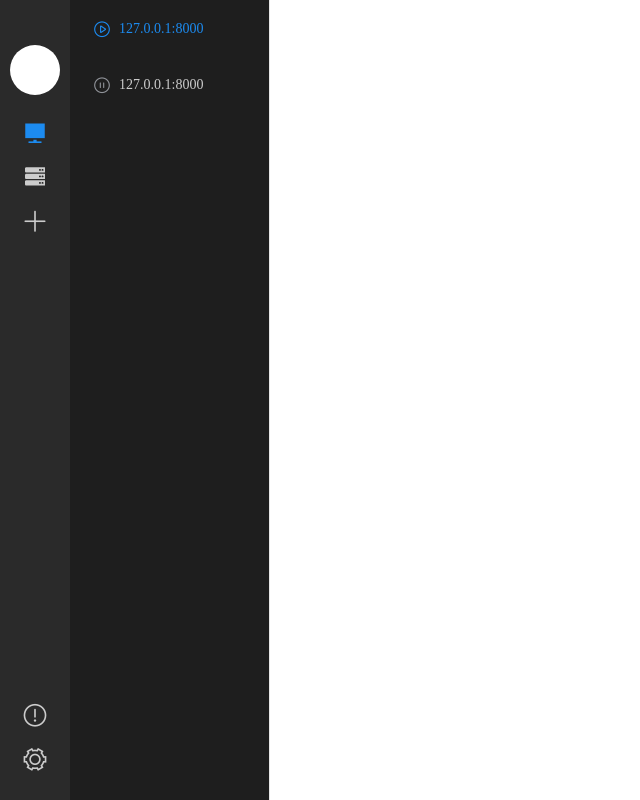
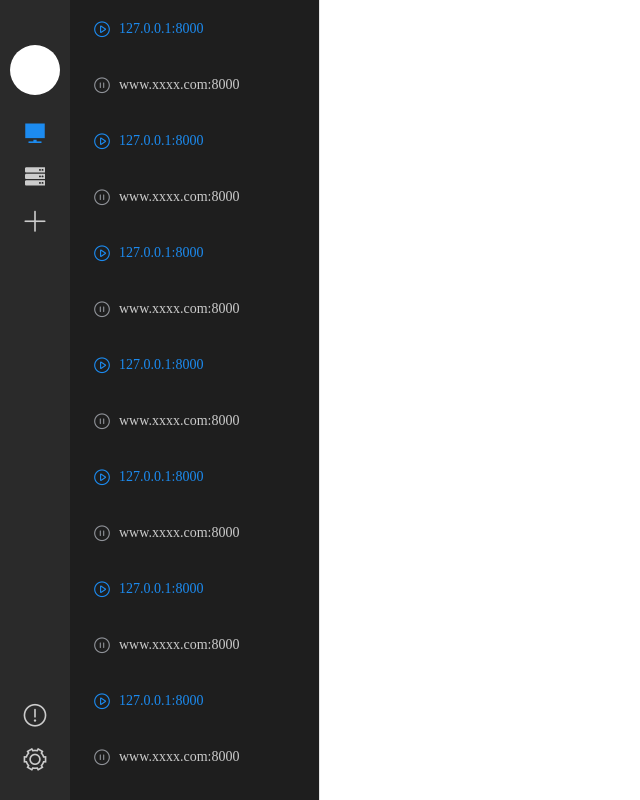
Before and after one commit to AochongZhang/TDT, a Vue app: page /#/client in a window 1280 px wide. Shown: the whole page, without its empty margins (0-640 px from the left). Built offline with nearby package versions, Linux system fonts and the light colour scheme.

Commit message:
实现列表滚动

```diff
--- a/src/App.vue
+++ b/src/App.vue
@@ -1,7 +1,10 @@
 <template>
-  <div id="app">
-    <LeftBar />
-    <router-view />
+  <div id="app" class="base">
+    <LeftBar class="base" :style="{width: leftBarWidth}" />
+    <router-view
+      class="base"
+      :style="{width: clientWidth - leftBarWidth + 'px', left: leftBarWidth + 'px'}"
+    />
   </div>
 </template>
 
@@ -12,6 +15,26 @@ export default {
   name: "app",
   components: {
     LeftBar
+  },
+  data() {
+    return {
+      leftBarWidth: 70,
+      clientWidth: document.documentElement.clientWidth,
+      clientHeight: document.documentElement.clientHeight
+    };
+  },
+  watch: {
+    clientWidth(val) {
+      console.log(val);
+    }
+  },
+  mounted() {
+    var _this = this;
+    window.onresize = function() {
+      // 定义窗口大小变更通知事件
+      _this.clientWidth = document.documentElement.clientWidth;
+      _this.clientHeight = document.documentElement.clientHeight;
+    };
   }
 };
 </script>
@@ -22,8 +45,12 @@ export default {
   padding: 0;
 }
 
+.base {
+  height: 100vh !important;
+  position: absolute !important;
+}
+
 #app {
   width: 100%;
-  height: 100vh;
 }
 </style>
--- /dev/null
+++ b/src/components/Console.vue
@@ -0,0 +1,19 @@
+<template>
+  <div id="console">console</div>
+</template>
+
+<script>
+export default {
+  name: "Console"
+};
+</script>
+
+<style>
+#console {
+  height: 100vh;
+  background-color: #ccc;
+  position: absolute;
+  left: 270px;
+  color: #000;
+}
+</style>
--- a/src/components/LeftBar.vue
+++ b/src/components/LeftBar.vue
@@ -45,9 +45,6 @@ export default {
 
 <style>
 #left-bar {
-  float: left;
-  width: 70px;
-  height: 100vh;
   padding: 20px 10px;
   box-sizing: border-box;
   text-align: center;
--- a/src/components/List.vue
+++ b/src/components/List.vue
@@ -1,5 +1,6 @@
 <template>
   <div id="list">
+    <el-scrollbar>
       <el-menu
         default-active="2"
         class="el-list"
@@ -13,9 +14,66 @@
         </el-menu-item>
         <el-menu-item class="item" index="4">
           <i class="el-icon-video-pause"></i>
+          <span slot="title">www.xxxx.com:8000</span>
+        </el-menu-item>
+        <el-menu-item class="item" index="2">
+          <i class="el-icon-video-play"></i>
           <span slot="title">127.0.0.1:8000</span>
         </el-menu-item>
+        <el-menu-item class="item" index="4">
+          <i class="el-icon-video-pause"></i>
+          <span slot="title">www.xxxx.com:8000</span>
+        </el-menu-item>
+        <el-menu-item class="item" index="2">
+          <i class="el-icon-video-play"></i>
+          <span slot="title">127.0.0.1:8000</span>
+        </el-menu-item>
+        <el-menu-item class="item" index="4">
+          <i class="el-icon-video-pause"></i>
+          <span slot="title">www.xxxx.com:8000</span>
+        </el-menu-item>
+        <el-menu-item class="item" index="2">
+          <i class="el-icon-video-play"></i>
+          <span slot="title">127.0.0.1:8000</span>
+        </el-menu-item>
+        <el-menu-item class="item" index="4">
+          <i class="el-icon-video-pause"></i>
+          <span slot="title">www.xxxx.com:8000</span>
+        </el-menu-item>
+        <el-menu-item class="item" index="2">
+          <i class="el-icon-video-play"></i>
+          <span slot="title">127.0.0.1:8000</span>
+        </el-menu-item>
+        <el-menu-item class="item" index="4">
+          <i class="el-icon-video-pause"></i>
+          <span slot="title">www.xxxx.com:8000</span>
+        </el-menu-item>
+        <el-menu-item class="item" index="2">
+          <i class="el-icon-video-play"></i>
+          <span slot="title">127.0.0.1:8000</span>
+        </el-menu-item>
+        <el-menu-item class="item" index="4">
+          <i class="el-icon-video-pause"></i>
+          <span slot="title">www.xxxx.com:8000</span>
+        </el-menu-item>
+        <el-menu-item class="item" index="2">
+          <i class="el-icon-video-play"></i>
+          <span slot="title">127.0.0.1:8000</span>
+        </el-menu-item>
+        <el-menu-item class="item" index="4">
+          <i class="el-icon-video-pause"></i>
+          <span slot="title">www.xxxx.com:8000</span>
+        </el-menu-item>
+        <el-menu-item class="item" index="2">
+          <i class="el-icon-video-play"></i>
+          <span slot="title">127.0.0.1:8000</span>
+        </el-menu-item>
+        <el-menu-item class="item" index="4">
+          <i class="el-icon-video-pause"></i>
+          <span slot="title">www.xxxx.com:8000</span>
+        </el-menu-item>
       </el-menu>
+    </el-scrollbar>
   </div>
 </template>
 
@@ -27,13 +85,16 @@ export default {
 
 <style>
 #list {
-    width: 200px;
-    position: absolute;
-    left: 70px;
-    overflow: auto;
+  /* width: 210px; */
+  /* overflow: auto; */
 }
 
 .el-list {
-    height: 100vh;
+  height: 100vh;
+}
+
+.item {
+  overflow: hidden;
+  text-overflow: ellipsis;
 }
 </style>
--- a/src/components/Panel.vue
+++ b/src/components/Panel.vue
@@ -1,11 +1,17 @@
 <template>
   <div id="panel">
-    <List />
+    <!-- <div class=""> -->
+      <List class="list" />
+      <!-- <div class="base drag-line"></div> -->
+    <!-- </div> -->
+
+    <!-- <Console /> -->
   </div>
 </template>
 
 <script>
 import List from "../components/List";
+// import Console from "../components/Console";
 
 export default {
   name: "Panel",
@@ -17,9 +23,18 @@ export default {
 
 <style>
 #panel {
-  height: 100vh;
   color: #ccc;
   /* background-color: #1e1e1e; */
   -webkit-app-region: drag;
 }
+
+.list {
+  width: 250px;
+}
+
+.drag-line {
+  width: 5px;
+  background-color: red;
+  right: 0;
+}
 </style>
```
